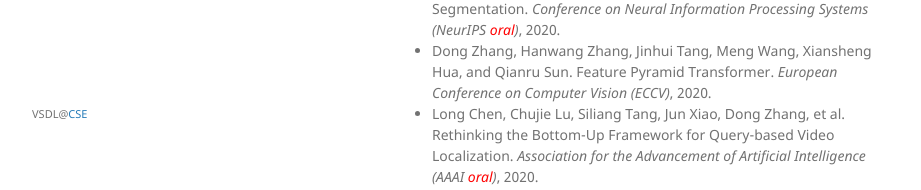
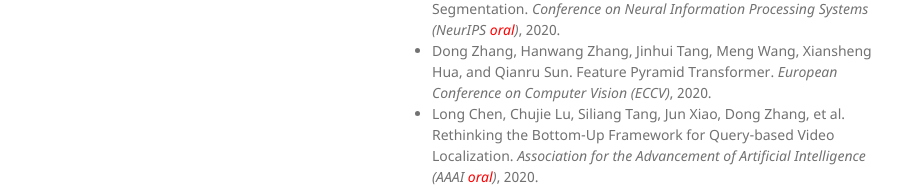
Before and after one commit to ZHANGDONG-NJUST/zhangdong-njust.github.io, a Jekyll site: the page built from index.md, in a window 1280 px wide and 900 px high, scrolled down 557 px. Shown: the part 707-897 px from the top of the window, without its empty margins (178-1099 px from the left). Built offline with Jekyll 4.4.1, drawn with Linux system fonts in a browser that asks for light colours; the repository's description, which GitHub fills in, is left out; our own code applies the rules of GitHub Pages for plain Markdown files.

Commit message:
Update default.html

```diff
--- a/_layouts/default.html
+++ b/_layouts/default.html
@@ -43,12 +43,6 @@
       {{ content }}
 
       </section>
-      <footer>
-        {% if site.github.is_project_page %}
-        <p>This project is maintained by <a href="{{ site.github.owner_url }}">{{ site.github.owner_name }}</a></p>
-        {% endif %}
-        <p><small>VSDL@<a href="https://cse.hkust.edu.hk/">CSE</a></small></p>
-      </footer>
     </div>
     <script src="{{ "/assets/js/scale.fix.js" | relative_url }}"></script>
     {% if site.google_analytics %}
```
